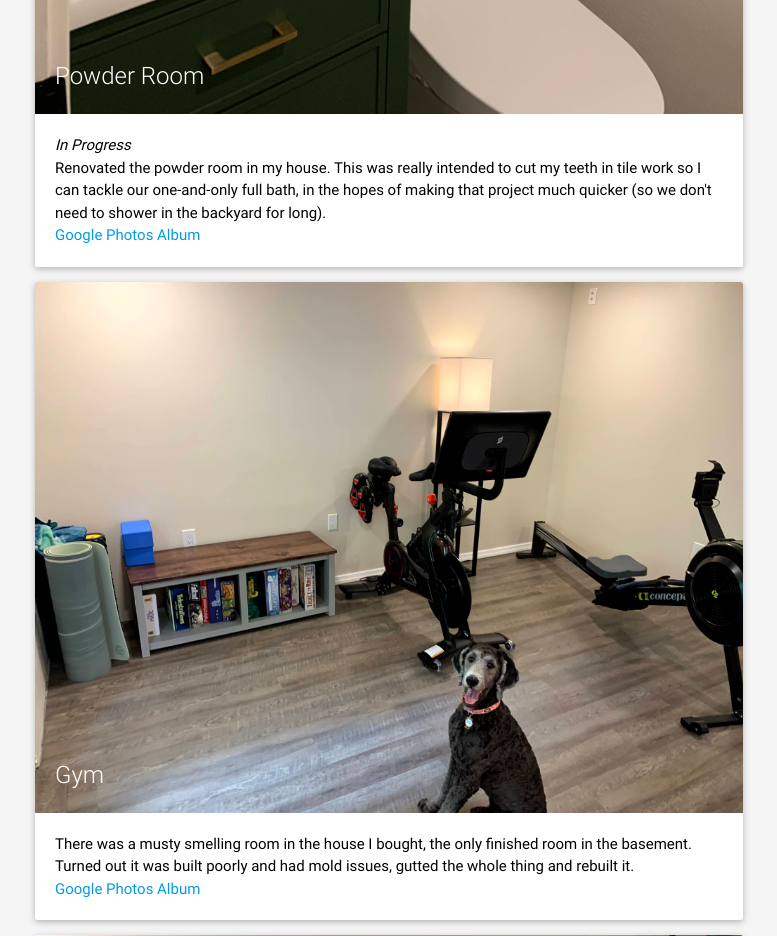
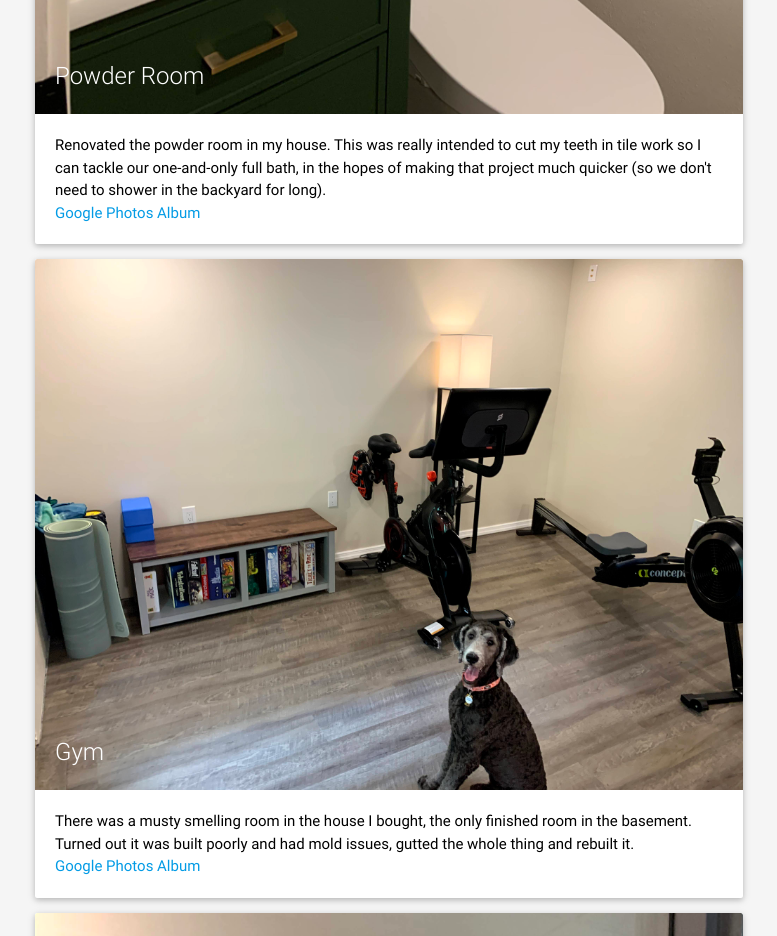
Before and after one commit to Digmaster/tluppi.com, a plain HTML site: page index.html in a window 1280 px wide. Shown: the part 1300-2236 px from the top of the page, without its empty margins (251-1028 px from the left). Drawn offline with nearby package versions, Linux system fonts and the light colour scheme.

Commit message:
Remove 'In Progress' for my powder room as I'm done with that

```diff
--- a/index.html
+++ b/index.html
@@ -130,7 +130,6 @@
 			  <span class="card-title">Powder Room</span>
 			</div>
 			<div class="card-content black-text">
-				<i>In Progress</i>
 				<p>
 					Renovated the powder room in my house.
 					This was really intended to cut my teeth in tile work so I can tackle our one-and-only full bath, in the hopes of making that project much quicker (so we don't need to shower in the backyard for long).
```
